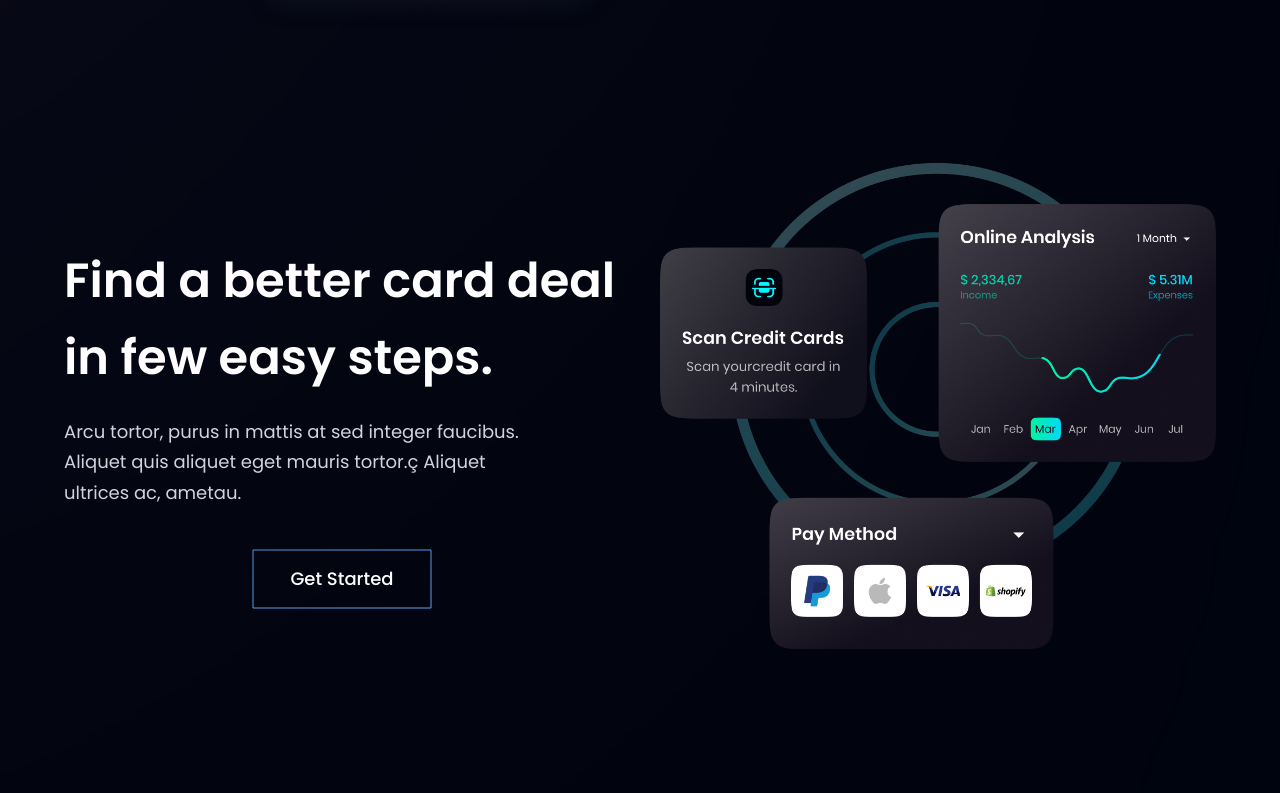
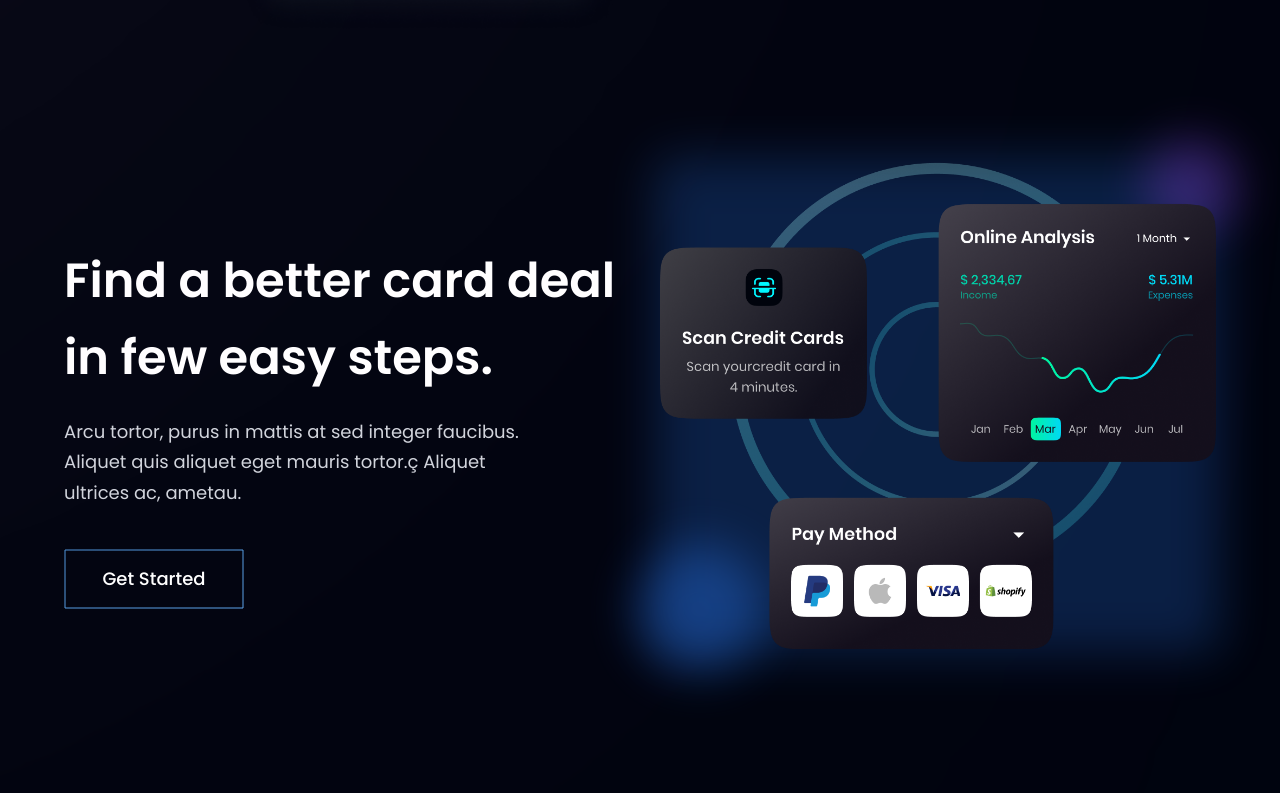
Before and after one commit to SamamaKarim092/Modern-Bank-App, a React (Vite) app: page / in a window 1280 px wide. Shown: the part 2060-2853 px from the top of the page. Built offline with nearby package versions, Linux system fonts and the light colour scheme.

Commit message:
Update CardDeal.jsx
Apply framer-motion to the CardDeal section

```diff
--- a/src/components/CardDeal.jsx
+++ b/src/components/CardDeal.jsx
@@ -1,25 +1,105 @@
 import { card } from "../assets";
 import styles, { layout } from "../style";
 import Button from "./Button";
+import { motion } from "framer-motion";
 
 const CardDeal = () => (
   <section className={layout.section}>
-    <div className={layout.sectionInfo}>
-      <h2 className={styles.heading2}>
+    {/* Content Section with Animations */}
+    <motion.div
+      className={layout.sectionInfo}
+      initial={{ opacity: 0, x: -50 }}
+      whileInView={{ opacity: 1, x: 0 }}
+      viewport={{ once: true, margin: "-100px" }}
+      transition={{ duration: 0.8, ease: "easeOut" }}
+    >
+      <motion.h2
+        className={styles.heading2}
+        initial={{ opacity: 0, y: 20 }}
+        whileInView={{ opacity: 1, y: 0 }}
+        viewport={{ once: true }}
+        transition={{ duration: 0.6, delay: 0.2 }}
+      >
         Find a better card deal <br className="sm:block hidden" /> in few easy
         steps.
-      </h2>
-      <p className={`${styles.paragraph} max-w-[470px] mt-5 text-gray-300`}>
+      </motion.h2>
+
+      <motion.p
+        className={`${styles.paragraph} max-w-[470px] mt-5 text-gray-300`}
+        initial={{ opacity: 0, y: 20 }}
+        whileInView={{ opacity: 1, y: 0 }}
+        viewport={{ once: true }}
+        transition={{ duration: 0.6, delay: 0.4 }}
+      >
         Arcu tortor, purus in mattis at sed integer faucibus. Aliquet quis
         aliquet eget mauris tortor.ç Aliquet ultrices ac, ametau.
-      </p>
+      </motion.p>
 
-      <Button styles={`mt-10`} />
-    </div>
+      <motion.div
+        initial={{ opacity: 0, y: 20 }}
+        whileInView={{ opacity: 1, y: 0 }}
+        viewport={{ once: true }}
+        transition={{ duration: 0.6, delay: 0.6 }}
+      >
+        <Button styles={`mt-10`} />
+      </motion.div>
+    </motion.div>
 
-    <div className={layout.sectionImg}>
-      <img src={card} alt="billing" className="w-[100%] h-[100%]" />
-    </div>
+    {/* Card Image Section with Enhanced Animations */}
+    <motion.div
+      className={layout.sectionImg}
+      initial={{ opacity: 0, x: 50 }}
+      whileInView={{ opacity: 1, x: 0 }}
+      viewport={{ once: true, margin: "-100px" }}
+      transition={{ duration: 0.8, ease: "easeOut" }}
+    >
+      <motion.div
+        className="relative w-full h-full"
+        whileHover={{
+          y: -10,
+          transition: { duration: 0.3 }
+        }}
+      >
+        {/* Floating animation for the card */}
+        <motion.img
+          src={card}
+          alt="card deal"
+          className="w-[100%] h-[100%] relative z-10"
+          initial={{ scale: 0.8, rotate: -5 }}
+          whileInView={{ scale: 1, rotate: 0 }}
+          viewport={{ once: true }}
+          transition={{
+            duration: 0.8,
+            delay: 0.3,
+            type: "spring",
+            stiffness: 100
+          }}
+          whileHover={{
+            scale: 1.03,
+            rotate: 2,
+            transition: { duration: 0.3 }
+          }}
+        />
+
+        {/* Animated glow effect behind the card */}
+        <motion.div
+          className="absolute inset-0 bg-blue-500 rounded-2xl blur-xl opacity-20 z-0"
+          animate={{
+            scale: [1, 1.1, 1],
+            opacity: [0.2, 0.3, 0.2]
+          }}
+          transition={{
+            duration: 3,
+            repeat: Infinity,
+            ease: "easeInOut"
+          }}
+        />
+      </motion.div>
+
+      {/* Decorative elements */}
+      <div className="absolute -top-6 -right-6 w-24 h-24 rounded-full bg-purple-500 opacity-10 blur-xl animate-pulse" />
+      <div className="absolute -bottom-6 -left-6 w-32 h-32 rounded-full bg-blue-500 opacity-10 blur-xl animate-pulse" style={{ animationDelay: '1s' }} />
+    </motion.div>
   </section>
 );
 
```
